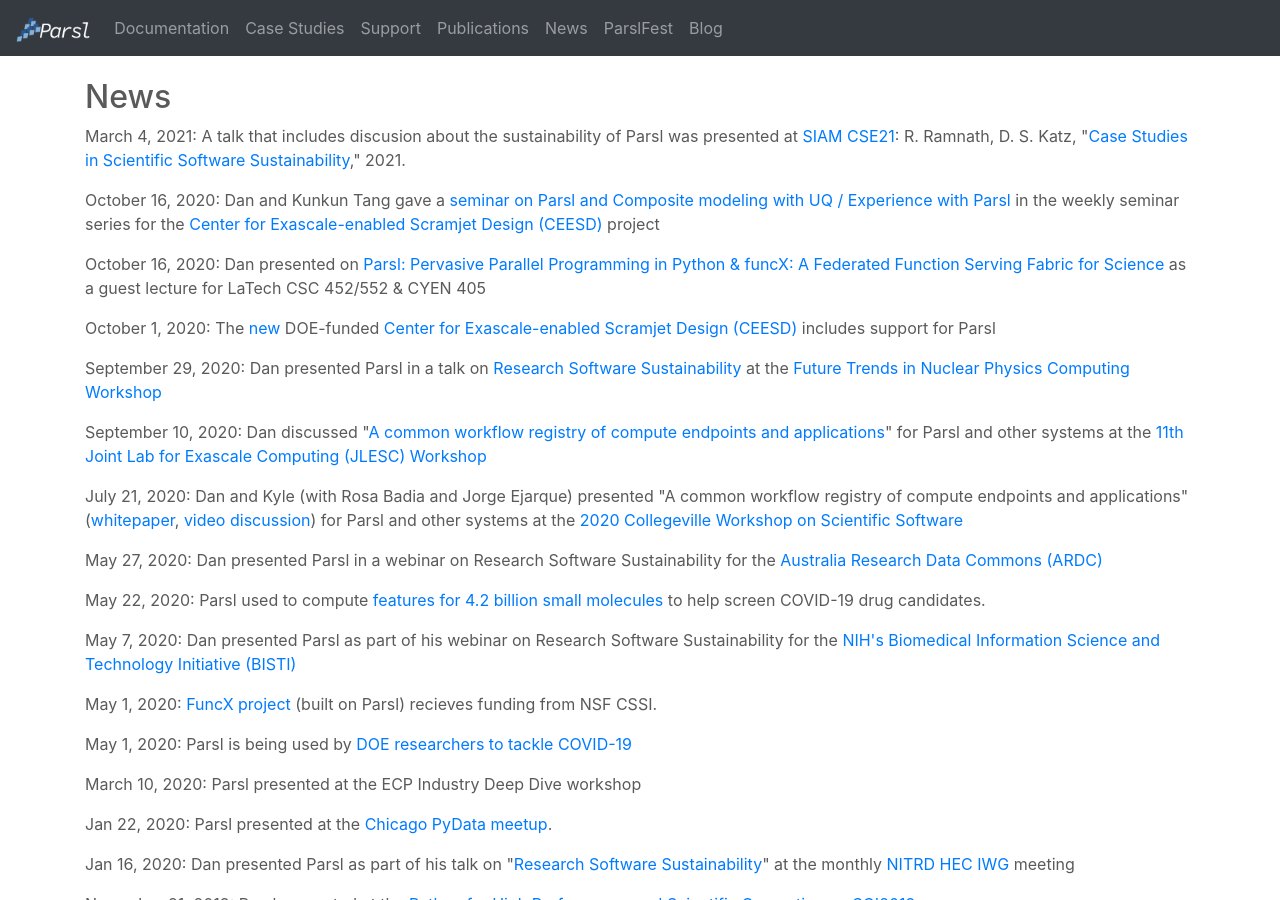
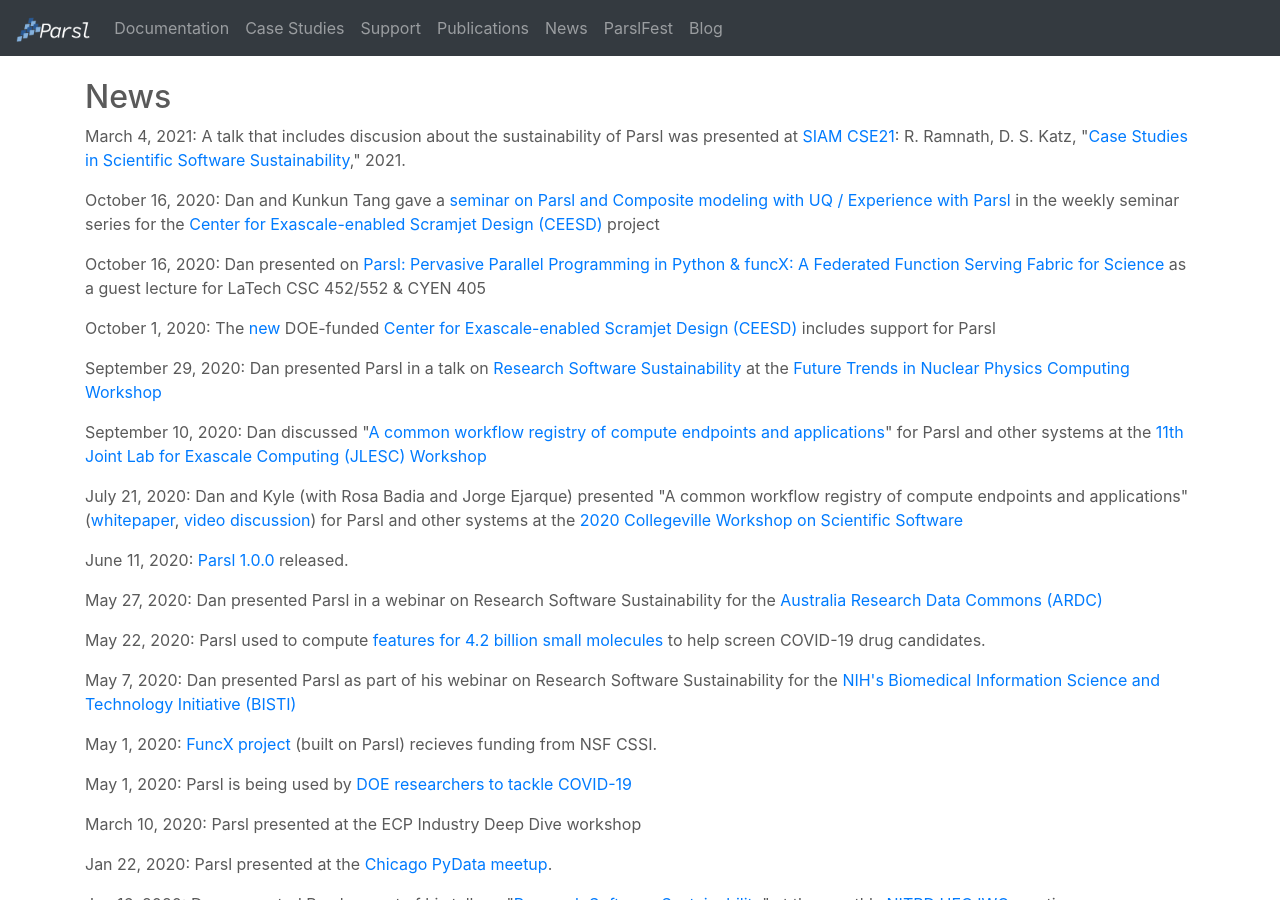
Before and after one commit to Parsl/parsl.github.io, a Jekyll site: the page built from news.html, in a window 1280 px wide and 900 px high. Built offline with Jekyll 4.4.1, drawn with Linux system fonts in a browser that asks for light colours.

Commit message:
adding parsl 1 release as news

```diff
--- a/news.html
+++ b/news.html
@@ -65,6 +65,12 @@
           <a href="https://youtu.be/ToP0_PaNhss">video discussion</a>) for Parsl and other systems at the
           <a href="https://collegeville.github.io/CW20//">2020 Collegeville Workshop on Scientific Software</a>
        </p>
+      </div>
+
+      <div class="news-info">
+        <p><span class="name">June 11, 2020:</span>
+          <a href="https://pypi.org/project/parsl/1.0.0">Parsl 1.0.0</a> released.
+        </p>
       </div>
 
       <div class="news-info">
```
